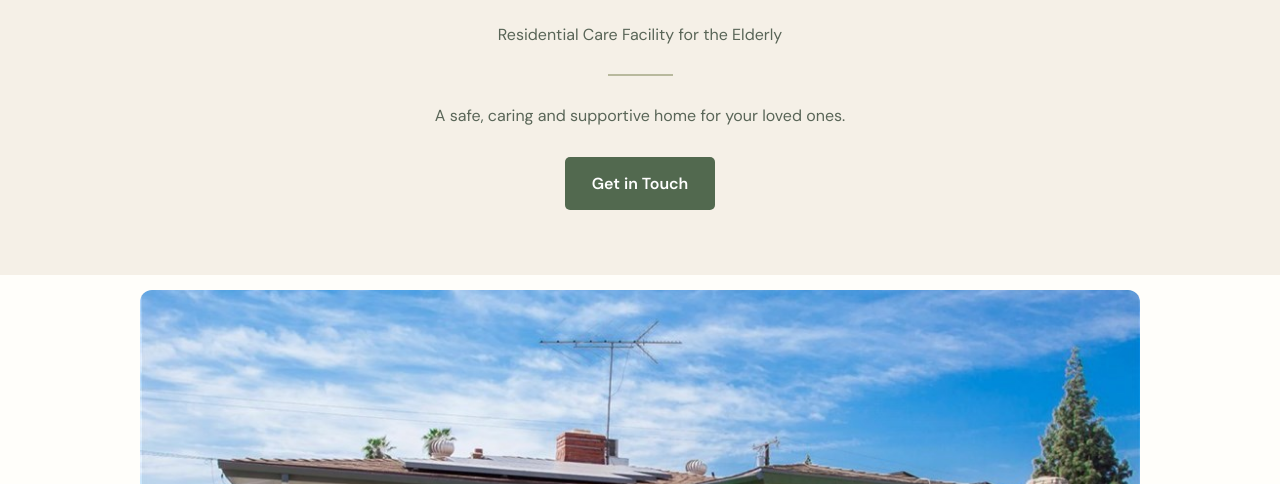
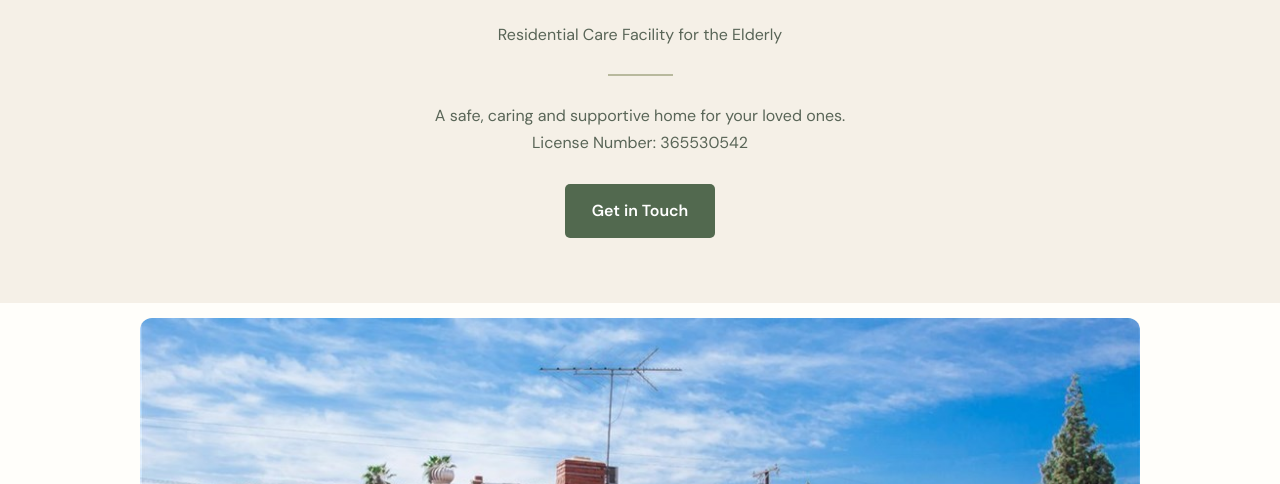
Before and after one commit to louiscjr/Leahgracecarehome, a plain HTML site: page index.html in a window 1280 px wide. Shown: the part 316-800 px from the top of the page. Drawn offline with Linux system fonts and the light colour scheme.

Commit message:
Update index.html

```diff
--- a/index.html
+++ b/index.html
@@ -349,7 +349,9 @@
       <p class="description">
         A safe, caring and supportive home for your loved ones.
       </p>
-
+<p class="description">
+  License Number: 365530542
+</p>
       <a class="button button-primary" href="#contact"
          style="margin-top: 28px;">
         Get in Touch
```
